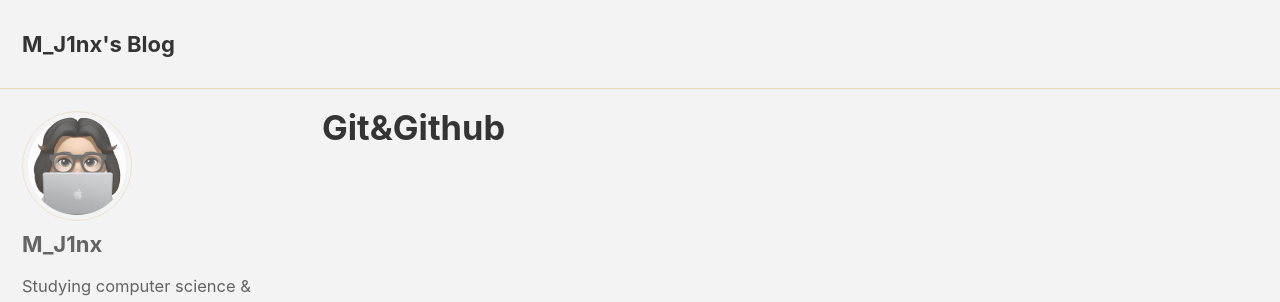
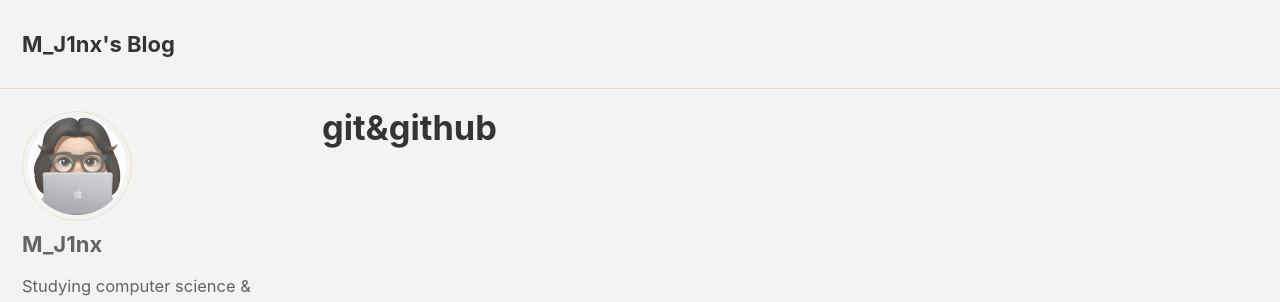
Before and after one commit to M-J1nx/M_J1nx.github.io, a Jekyll site: the page built from _pages/category-Git&Github.md, in a window 1280 px wide and 940 px high. Shown: the top 302 px of the window. Built offline with Jekyll 4.4.1, drawn with Linux system fonts in a browser that asks for light colours; cached includes are drawn as plain includes.

Commit message:
[ FIX ] fixing category of git

```diff
--- a/_pages/category-Git&Github.md
+++ b/_pages/category-Git&Github.md
@@ -1,5 +1,5 @@
 ---
-title: "Git&Github"
+title: "git&github"
 layout: archive
 permalink: /git&github
 toc: true
@@ -10,5 +10,5 @@ sidebar:
 ---
 
 
-{% assign posts = site.categories.Git&Github %}
+{% assign posts = site.categories.git&github %}
 {% for post in posts %} {% include archive-single.html type=page.entries_layout %} {% endfor %}
```
Also changed, not shown: _posts/2025-01-21-Git & Github Basic.md (+1 -1 lines).
